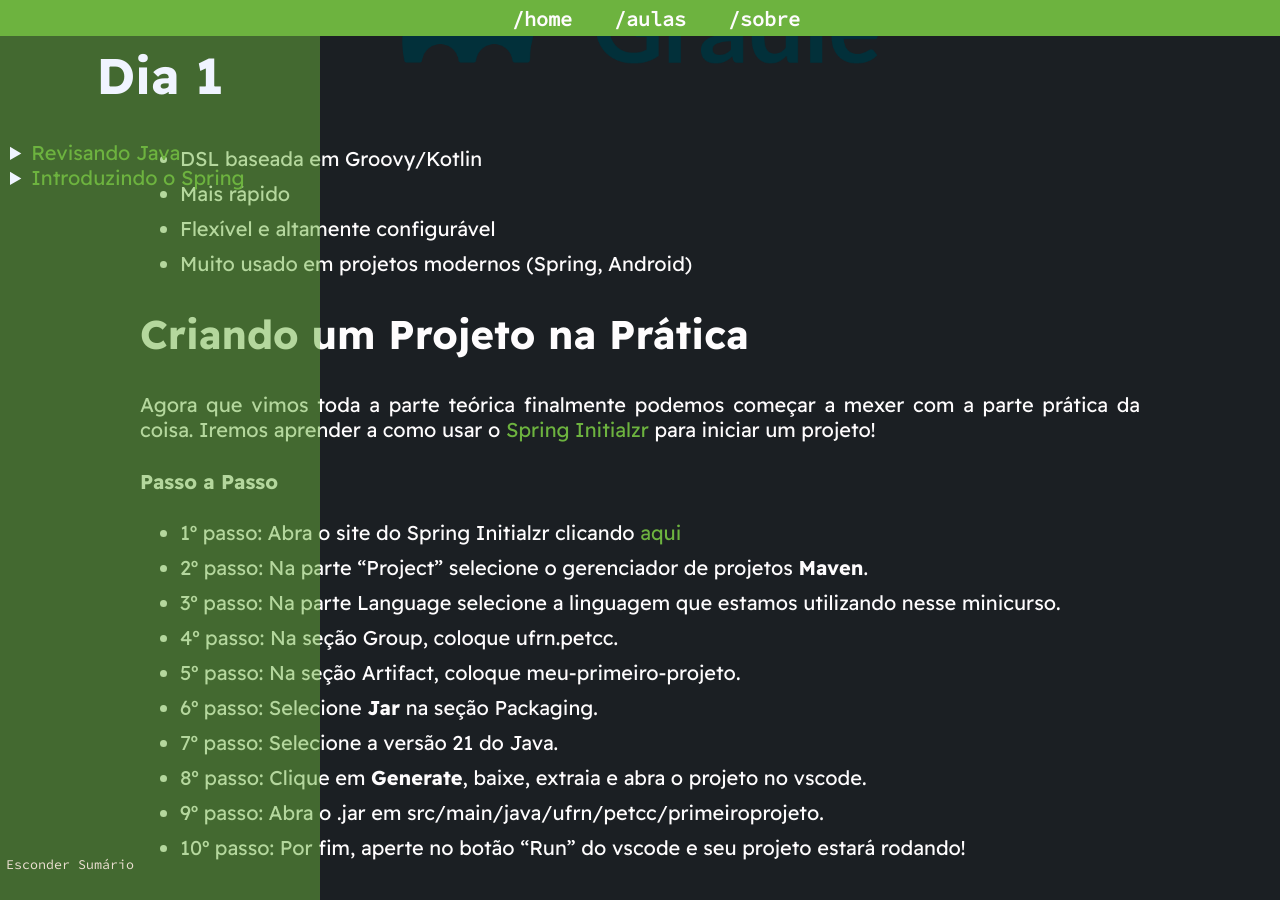
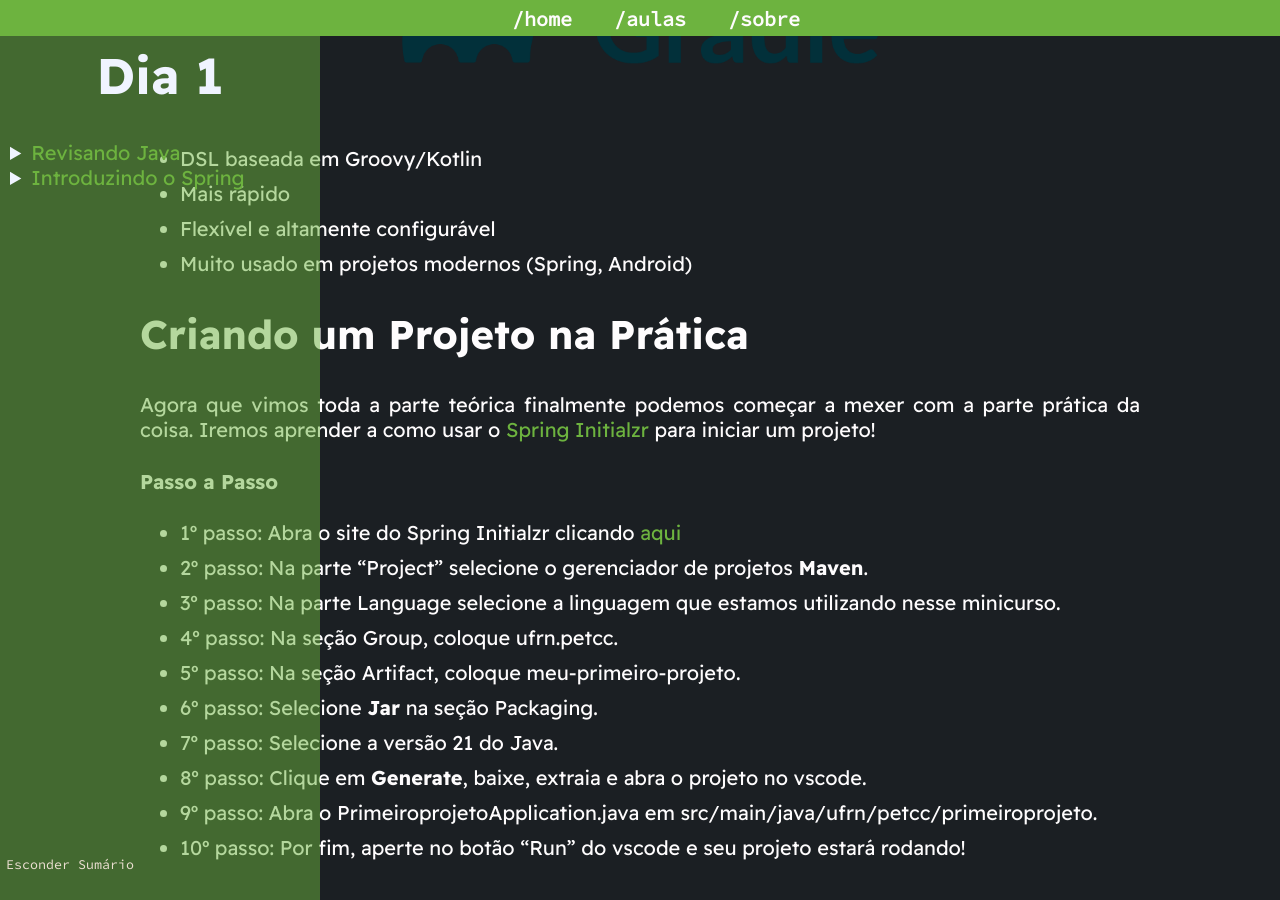
Before and after one commit to PETCC-UFRN/minicurso-spring, a Jekyll site: the page built from primeiroDia.md, in a window 1280 px wide and 900 px high, scrolled down 12920 px. Built offline with Jekyll 4.4.1, drawn with Linux system fonts in a browser that asks for light colours.

Commit message:
.jar -> .java

```diff
--- a/primeiroDia.md
+++ b/primeiroDia.md
@@ -427,5 +427,5 @@ Agora que vimos toda a parte teórica finalmente podemos começar a mexer com a
 - 6º passo: Selecione **Jar** na seção Packaging.
 - 7º passo: Selecione a versão 21 do Java.
 - 8º passo: Clique em **Generate**, baixe, extraia e abra o projeto no vscode.
-- 9º passo: Abra o .jar em src/main/java/ufrn/petcc/primeiroprojeto.
+- 9º passo: Abra o PrimeiroprojetoApplication.java em src/main/java/ufrn/petcc/primeiroprojeto.
 - 10º passo: Por fim, aperte no botão "Run" do vscode e seu projeto estará rodando!
```
